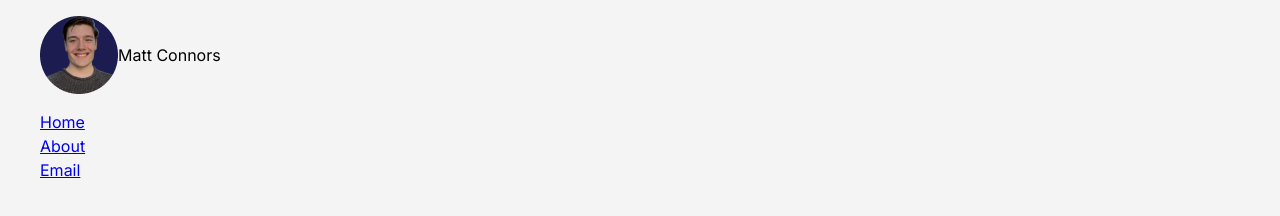
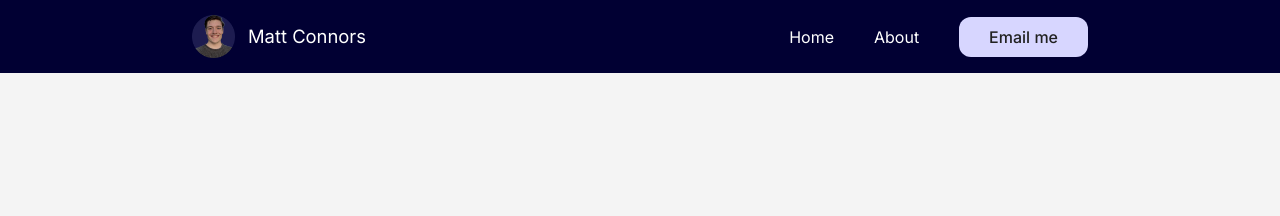
Before and after one commit to matt-connors/matt-connors.github.io, a plain HTML site: page index.html in a window 1280 px wide. Drawn offline with Linux system fonts and the light colour scheme.

Commit message:
Created header

```diff
--- a/index.html
+++ b/index.html
@@ -27,7 +27,7 @@
                     <a href="/index.html">About</a>
                 </li>
                 <li>
-                    <a href="mailto:matthew.connors40@gmail.com" class="button-primary">Email</a>
+                    <a href="mailto:matthew.connors40@gmail.com" class="button-primary">Email me</a>
                 </li>
             </ul>
         </header>
--- a/styles/global.css
+++ b/styles/global.css
@@ -5,16 +5,60 @@
 
     --color-dark: #212121;
     --color-medium: #8E8E8E;
+
+    --page-inline-margin: 15vw;
 }
 
 body {
     background-color: var(--background-color);
-    font: 16px/1.5 'Inter', sans-serif;
+    font: 400 16px/1.5 'Inter', sans-serif;
     margin: 0;
+    box-sizing: border-box;
 }
 
 ul {
     list-style: none;
+    padding: 0;
+    margin: 0;
+}
+
+figure {
+    margin: 0;
+}
+
+a {
+    text-decoration: none;
+    color: inherit;
+}
+
+/**
+ * Common Classes
+ */
+
+.button-primary {
+    background-color: var(--light-blue);
+    color: var(--color-dark);
+    padding: 10px 30px;
+    border-radius: 12px;
+    font-weight: 500;
+}
+
+/**
+ * Header
+ */
+
+header {
+    background-color: var(--deep-blue);
+    color: #fff;
+    padding: 15px var(--page-inline-margin);
+    display: flex;
+    justify-content: space-between;
+}
+
+header ul {
+    display: flex;
+    align-items: center;
+    gap: 40px;
 }
 
 /**
@@ -24,4 +68,15 @@ ul {
 .logo {
     display: flex;
     align-items: center;
+    gap: 13px;
 }
+
+.logo img {
+    width: 43px;
+    height: 43px;
+    object-fit: cover;
+}
+
+.logo figcaption {
+    font-size: 1.15rem;
+}
```
